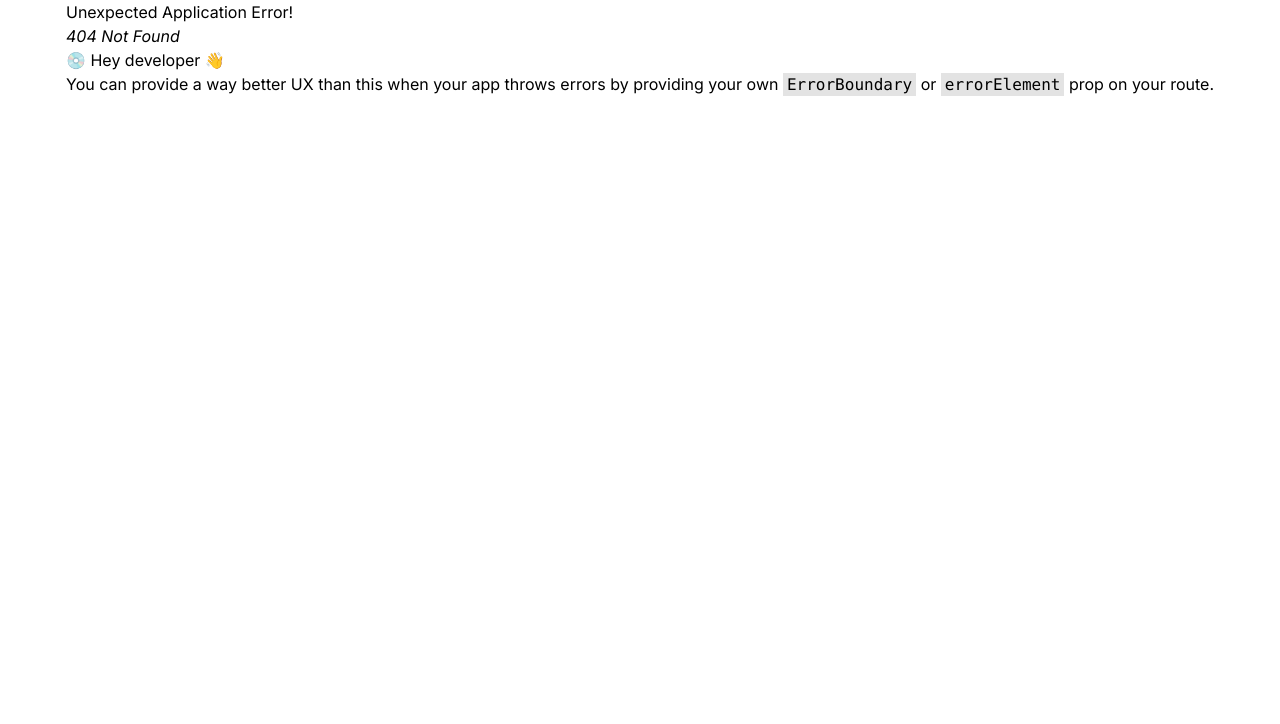
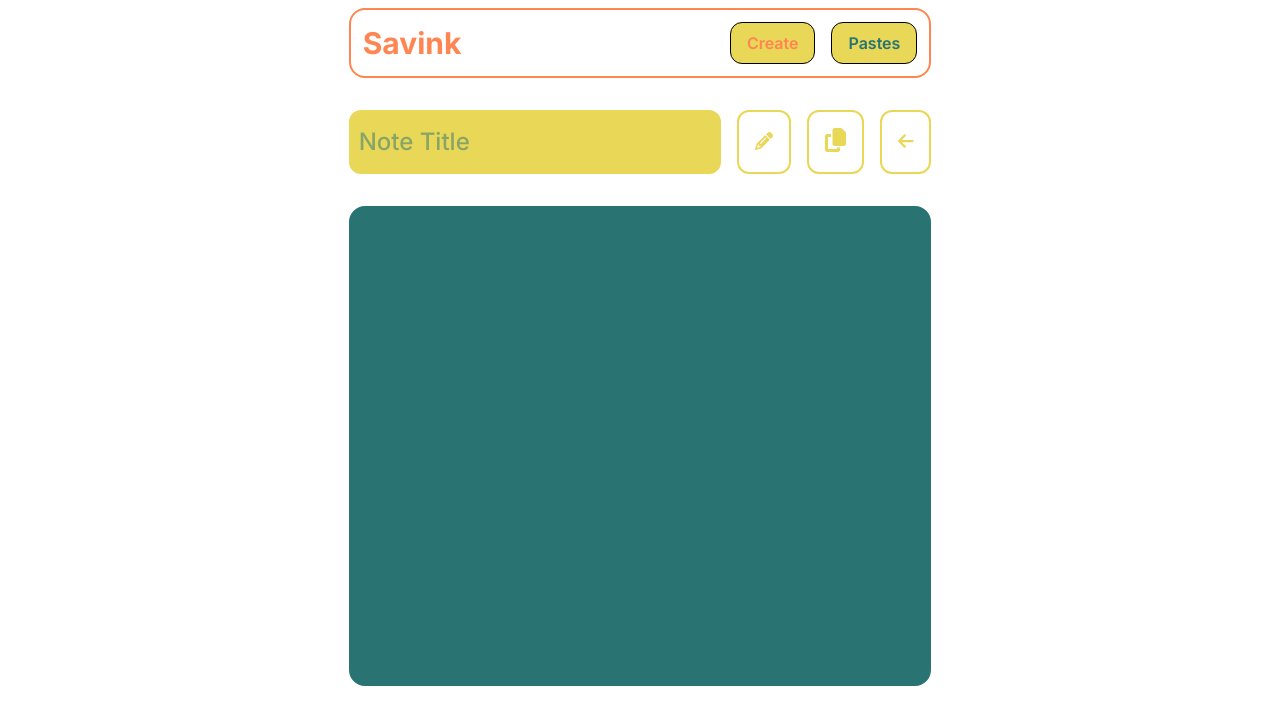
Before and after one commit to vinay-kumar-25/Saviora_Kingdom, a React (Vite) app in the folder Savink - Saviora notes/: page /view in a window 1280 px wide. Before the commit this address had no page. Shown: the top 724 px of the page. Built offline with nearby package versions, Linux system fonts and the light colour scheme.

Commit message:
updated view section

```diff
--- a/Savink - Saviora notes/index.html
+++ b/Savink - Saviora notes/index.html
@@ -2,7 +2,7 @@
 <html lang="en">
   <head>
     <meta charset="UTF-8" />
-    <link rel="shortcut icon" href="public/saviora_logo.svg" type="image/x-icon">
+    <link rel="shortcut icon" href="/saviora_logo.svg" type="image/x-icon">
     <meta name="viewport" content="width=device-width, initial-scale=1.0" />
     <link rel="preconnect" href="https://fonts.googleapis.com">
 <link rel="preconnect" href="https://fonts.gstatic.com" crossorigin>
--- a/Savink - Saviora notes/src/App.css
+++ b/Savink - Saviora notes/src/App.css
@@ -1,6 +1,10 @@
-.mainpage{
-    display: flex;
-    flex-flow: column;
-    gap: 2rem;
-    width: 810px;
+.mainpage {
+  display: flex;
+  flex-direction: column;
+  gap: 2rem;
+  width: 100%;
+  max-width: 810px;
+  padding: 0 1rem; /* Optional: for padding on small screens */
+  margin: 0 auto;   /* Center horizontally on large screens */
+  box-sizing: border-box; /* Ensure padding doesn’t break width */
 }
--- a/Savink - Saviora notes/src/App.jsx
+++ b/Savink - Saviora notes/src/App.jsx
@@ -3,6 +3,7 @@ import { createBrowserRouter, RouterProvider } from "react-router";
 import Navbar from "./components/Navbar";
 import Home from "./components/Home";
 import Pastes from "./components/Pastes";
+import View from "./components/View"
 import { Toaster } from "react-hot-toast";
 
 const router = createBrowserRouter([
@@ -24,6 +25,15 @@ const router = createBrowserRouter([
       </div>
     ),
   },
+  {
+    path: "/view",
+    element: (
+      <div className="mainpage">
+        <Navbar />
+        <View />
+      </div>
+    ),
+  },
 ]);
 function App() {
   return (
--- a/Savink - Saviora notes/src/components/Home.jsx
+++ b/Savink - Saviora notes/src/components/Home.jsx
@@ -72,10 +72,10 @@ const Home = () => {
   };
 
   return (
-    <div className="text-white w-full place-self-center flex justify-center flex-col items-center gap-8 text-2xl ">
+    <div className="text-white w-full p-2  place-self-center flex justify-center flex-col items-center gap-8 text-2xl ">
       <div className="flex gap-4 h-16 w-full  justify-between">
         <input
-          className="font-medium flex-1/2 w-auto bg-primaryYellow text-primaryGreen border-primaryYellow border-2 rounded-xl  focus:border-primaryGreen outline-0 p-1 px-2"
+          className="font-medium flex-1/2  bg-primaryYellow text-primaryGreen border-primaryYellow border-2 rounded-xl  focus:border-primaryGreen outline-0 p-1 px-2"
           type="text"
           value={title}
           placeholder="Enter Title..."
@@ -91,7 +91,7 @@ const Home = () => {
       <textarea
         value={value}
         placeholder="Enter your note here..."
-        className="border-2 bg-primaryGreen w-full font-medium rounded-2xl p-4 h-[60vh] border-primaryYellow text-primaryYellow text-primaryYellow outline-0 "
+        className="border-2 border-primaryGreen bg-primaryGreen w-full font-medium rounded-2xl p-4 h-[60vh] text-primaryYellow outline-0 "
         onChange={(e) => setvalue(e.target.value)}
       ></textarea>
     </div>
--- a/Savink - Saviora notes/src/components/Navbar.jsx
+++ b/Savink - Saviora notes/src/components/Navbar.jsx
@@ -3,10 +3,10 @@ import { NavLink } from 'react-router'
 
 const Navbar = () => {
   return (
-    <div className="w-full mt-2 border-2 border-primaryOrange rounded-2xl items-center flex justify-between p-4">
+    <div className="w-full mt-2 border-2 border-primaryOrange rounded-2xl items-center flex justify-between p-3">
       <span className="text-3xl text-primaryOrange font-bold">Savink</span>
       <div className="flex gap-4">
-        <NavLink to={"/"} className="border border-black rounded-xl p-2 bg-primaryYellow text-primaryOrange hover:text-primaryGreen px-4 font-semibold " >Home</NavLink>
+        <NavLink to={"/"} className="border border-black rounded-xl p-2 bg-primaryYellow text-primaryOrange hover:text-primaryGreen px-4 font-semibold " >Create</NavLink>
         <NavLink to={"/pastes_list"} className="border border-black rounded-xl p-2 bg-primaryYellow hover:bg-primaryGreen text-primaryGreen hover:text-primaryYellow px-4 font-semibold " >Pastes</NavLink>
       </div>
     </div>
--- a/Savink - Saviora notes/src/components/Pastes.jsx
+++ b/Savink - Saviora notes/src/components/Pastes.jsx
@@ -13,7 +13,7 @@ const Pastes = () => {
 
   const filterednotiis = search
     ? notiilist.filter((noti) =>
-        noti.title.toLowerCase().includes(search.toLowerCase())
+        noti.title.toLowerCase().includes(search.toLowerCase())||noti.value.toLowerCase().includes(search.toLowerCase())
       )
     : notiilist;
   // first time load the notiis present in the localstorage
@@ -32,6 +32,9 @@ const Pastes = () => {
   const edithandler = (notid) => {
     navigate(`/?paste_id=${notid}`);
   };
+  const handleview =(notid)=>{
+    navigate(`/view?paste_id=${notid}`);
+  }
   return (
     <div className="flex w-full gap-4 flex-col self-center overflow-hidden place-self-center items-center justify-center">
       {/* search bar */}
@@ -43,7 +46,7 @@ const Pastes = () => {
 
       {filterednotiis.map((singlenoti) => (
         // complete card note l
-        <div className="flex relative flex-col w-[50rem] gap-2 rounded-2xl overflow-hidden border-2 transition-all duration-300 group border-primaryYellow hover:border-primaryGreen">
+        <div className=" pl-3 flex relative flex-col w-full gap-2 rounded-2xl overflow-hidden border-2 transition-all duration-300 group border-primaryYellow hover:border-primaryGreen">
           <div className="absolute top-0 transition-all duration-300 left-0 bg-primaryYellow w-5 h-full group-hover:bg-primaryGreen"></div>
           {/* top section */}
           <div className="w-full top-0 p-2  flex justify-between">
@@ -60,7 +63,7 @@ const Pastes = () => {
               >
                <FontAwesomeIcon icon={faPencil}></FontAwesomeIcon>
               </button>
-              <button className="px-2 border rounded-sm py-2 w-9 flex justify-center items-center transition-all duration-300 h-10 hover:text-primaryGreen text-primaryYellow border-primaryYellow   hover:border-primaryGreen">
+              <button onClick={()=>{handleview(singlenoti.id)}} className="px-2 border rounded-sm py-2 w-9 flex justify-center items-center transition-all duration-300 h-10 hover:text-primaryGreen text-primaryYellow border-primaryYellow   hover:border-primaryGreen">
                 <FontAwesomeIcon icon={faEye}/>
               </button>
               <button
@@ -88,7 +91,7 @@ const Pastes = () => {
           </div>
           {/* down note section  */}
 
-            <div className="text-primaryGreen font-semibold pb-4 px-6">{singlenoti.value}</div>
+            <div className="text-primaryGreen font-semibold pb-4 whitespace-pre-wrap px-6">{singlenoti.value}</div>
 
 
         </div>
--- /dev/null
+++ b/Savink - Saviora notes/src/components/View.jsx
@@ -0,0 +1,63 @@
+import React, { useEffect, useState } from "react";
+import { useNavigate, useSearchParams } from "react-router";
+import { useSelector } from "react-redux";
+import toast from "react-hot-toast";
+import { notiislice } from "../js/slices";
+import { FontAwesomeIcon } from "@fortawesome/react-fontawesome";
+import { faArrowLeft, faArrowRotateLeft, faBackspace, faBackward, faCopy, faPencil } from "@fortawesome/free-solid-svg-icons";
+
+const View = () => {
+  const navigate = useNavigate();
+  const [searchparams] = useSearchParams();
+  const paste_id = searchparams.get("paste_id");
+  const notiilist = useSelector((state) => state.notii.notiis);
+  const note = notiilist.find((n) => n.id === paste_id);
+
+  const title = note?.title || "";
+  const value = note?.value || "";
+
+  const copyToClipboard = () => {
+    navigator.clipboard.writeText(value);
+    toast.success("Note copied to clipboard!");
+  };
+
+  return (
+    <div className="text-white w-full place-self-center flex justify-center flex-col items-center gap-8 text-2xl">
+      <div className="flex gap-4 h-16 w-full justify-between">
+        <input
+          readOnly
+          className="font-medium w-full bg-primaryYellow text-primaryGreen border-primaryYellow border-2 rounded-xl focus:border-primaryGreen outline-0 p-1 px-2"
+          type="text"
+          value={title}
+          placeholder="Note Title"
+        />
+        <button
+          onClick={()=>{navigate(`/?paste_id=${paste_id}`)}}
+          className="text-lg border-2 border-primaryYellow rounded-xl p-2 text-primaryYellow hover:text-primaryGreen hover:border-primaryGreen px-4 font-semibold"
+        >
+         < FontAwesomeIcon icon={faPencil}/>
+        </button>
+        <button
+          onClick={copyToClipboard}
+          className="text-lg border-2 border-primaryYellow rounded-xl p-2 text-primaryYellow hover:text-primaryGreen hover:border-primaryGreen px-4 font-semibold"
+        >
+          <FontAwesomeIcon className="text-2xl" icon={faCopy}/>
+        </button>
+        <button
+          onClick={()=>{navigate("/pastes_list")}}
+          className="text-lg border-2 border-primaryYellow rounded-xl p-2 text-primaryYellow hover:text-primaryGreen hover:border-primaryGreen px-4 font-semibold"
+        >
+          <FontAwesomeIcon icon={faArrowLeft}/>
+        </button>
+      </div>
+
+      <div
+        className="border-2 bg-primaryGreen w-full font-medium rounded-2xl p-4 min-h-[60vh] border-primaryGreen text-primaryYellow outline-0 whitespace-pre-wrap"
+      >
+        {value}
+      </div>
+    </div>
+  );
+};
+
+export default View;
--- a/Savink - Saviora notes/src/index.css
+++ b/Savink - Saviora notes/src/index.css
@@ -30,6 +30,7 @@
   display: flex;
   justify-content: center;
   align-items: center;
+  /* background: black; */
 }
 *{
   box-sizing: border-box;
```
Also changed, not shown: Savink - Saviora notes/src/js/slices.js (line endings or trailing spaces), Savink - Saviora notes/src/js/store.js (line endings or trailing spaces).
